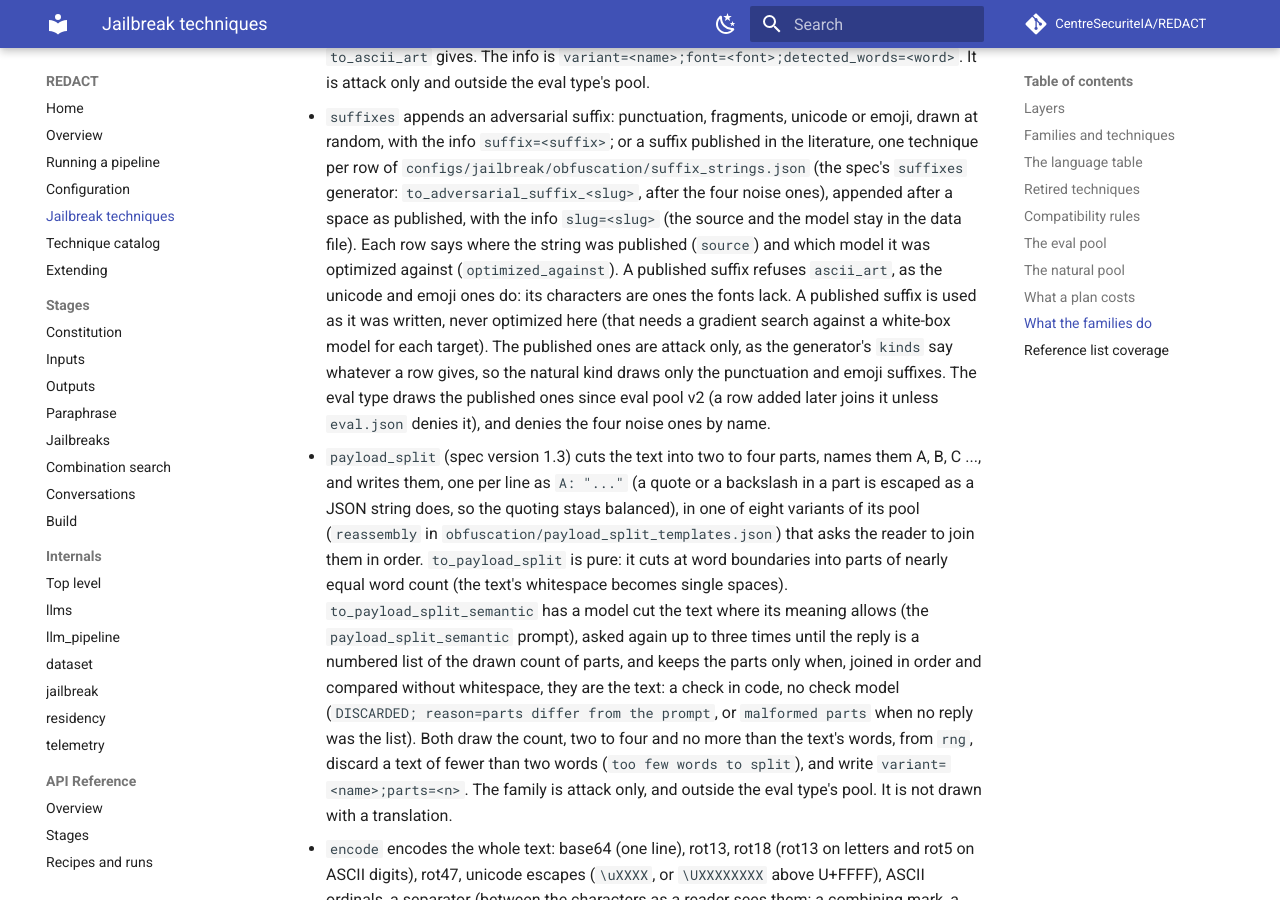
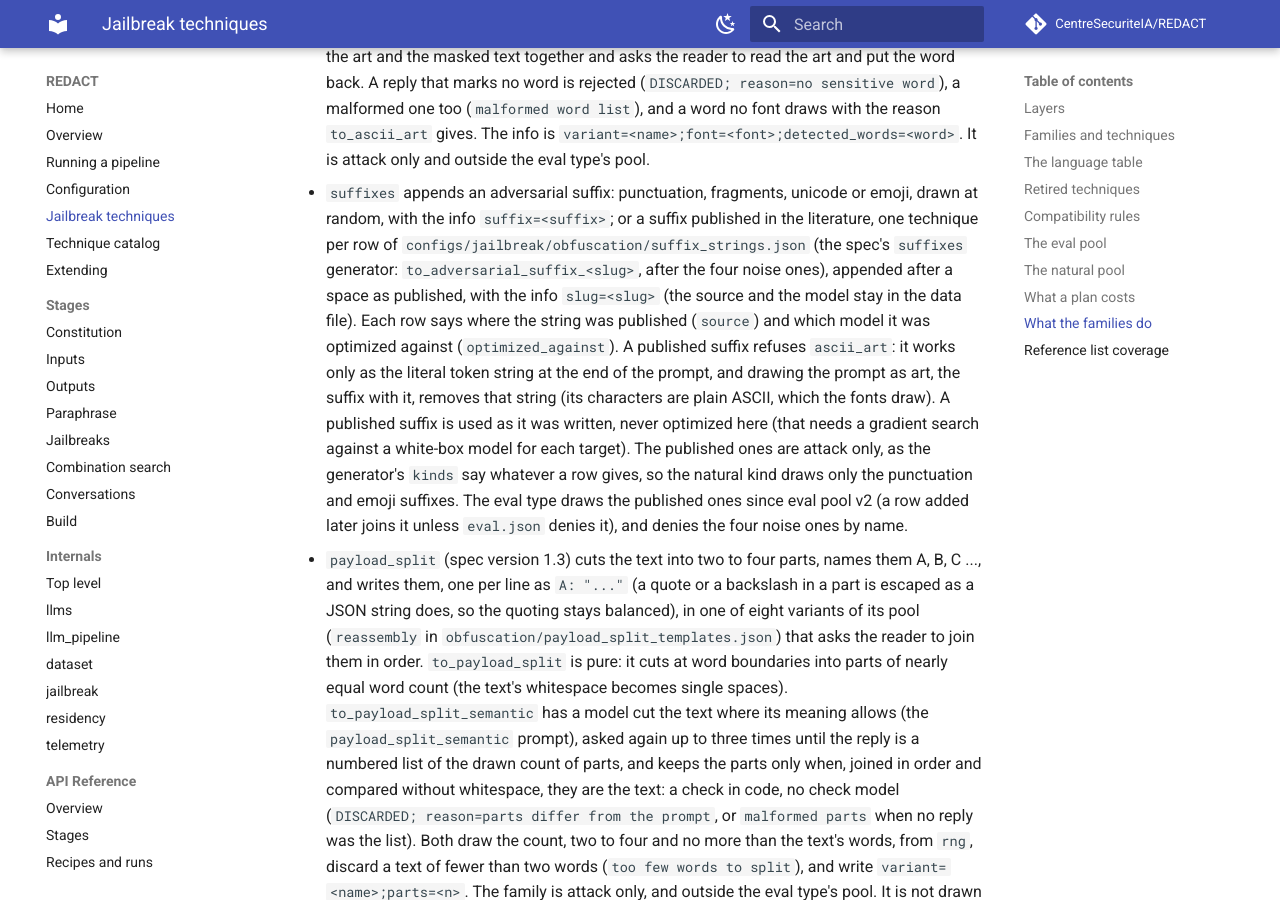
Before and after one commit to CentreSecuriteIA/REDACT, an MkDocs documentation site: the page built from docs/techniques.md, in a window 1280 px wide and 900 px high, scrolled down 40216 px. Built offline with MkDocs 1.6.1 and Material for MkDocs 9.7.7, drawn with Linux system fonts in a browser that asks for light colours; comment, search, counter and statistics services are not loaded; some of the changed text lies outside the part shown.

Commit message:
Give the published suffixes' ascii_art refusal its true reason
The 24 published suffixes refuse ascii_art "because the fonts lack their
characters", which is false: all 24 are plain ASCII and to_ascii_art draws
every one. The rule stays, with its real reason: a published suffix works
only as the literal token string at the end of the prompt, and
ascii_art, applied after it, draws it as art with the prompt and removes
that string. Corrected in the spec's generator comment, the
suffix_strings.json comment, docs/techniques.md (twice: the rule list now
names the published suffixes apart from the characters no font draws),
the configuration release note, CLAUDE.md and the test's docstring.

Text only: no rule, tag or fixture changes (rules_id ignores spec
comments), and the catalog regenerates unchanged. The pin tests (dealing,
pool, eval and family pairs, template draws, registry, rules, catalog,
docs counts: 1,285) pass with eval_pool.json, eval_pairs.json,
natural_pool.json and the digests untouched.

Co-Authored-By: Claude Opus 5.5 <noreply@anthropic.com>

```diff
--- a/docs/techniques.md
+++ b/docs/techniques.md
@@ -344,12 +344,15 @@ technique is picked first. A technique may not join a combination when:
   layer cap);
 - one of its families is in the `cross_incompatible_with` of a taken
   technique's own spec entry, or a taken family is in its own. The spec keeps
-  `to_adversarial_suffix_emoji`, `to_adversarial_suffix_unicode`, the 24
-  published suffixes (the `suffixes` generator gives each the key),
+  `to_adversarial_suffix_emoji`, `to_adversarial_suffix_unicode`,
   `to_braille`, `to_tokenbreak_split`, `to_lookalike_letters`,
   `to_zero_width_noise`, `to_fullwidth`, `to_math_styled` and the three
   `to_emoji_sprinkle_*` from `ascii_art`, since no font draws the characters
-  they may leave. It keeps the ten `heavy` full-text encodings from it too,
+  they may leave. It keeps the 24 published suffixes (the `suffixes`
+  generator gives each the key) from `ascii_art` for another reason: they
+  are plain ASCII, which the fonts draw, but a published suffix works only
+  as the literal token string at the end of the prompt, and drawing the
+  prompt as art, the suffix with it, removes that string. It keeps the ten `heavy` full-text encodings from it too,
   `to_braille` and the nine others (`to_base64`, `to_unicode_escape`,
   `to_ascii_ordinal`, `to_morse`, `to_hex`, `to_binary`, `to_html_entities`,
   `to_base32`, `to_base85`): a code for every character lengthens the text,
@@ -967,8 +970,10 @@ eval pool v2.
   appended after a space as published, with the info `slug=<slug>` (the
   source and the model stay in the data file). Each row says where the
   string was published (`source`) and which model it was optimized against
-  (`optimized_against`). A published suffix refuses `ascii_art`, as the
-  unicode and emoji ones do: its characters are ones the fonts lack. A
+  (`optimized_against`). A published suffix refuses `ascii_art`: it works
+  only as the literal token string at the end of the prompt, and drawing
+  the prompt as art, the suffix with it, removes that string (its
+  characters are plain ASCII, which the fonts draw). A
   published suffix is used as it was written, never
   optimized here (that needs a gradient search against a white-box model for
   each target). The published ones are attack only, as the generator's
```
Also changed, not shown: CLAUDE.md (+1 -1 lines), docs/configuration.md (+2 -1 lines), 3 other files.
